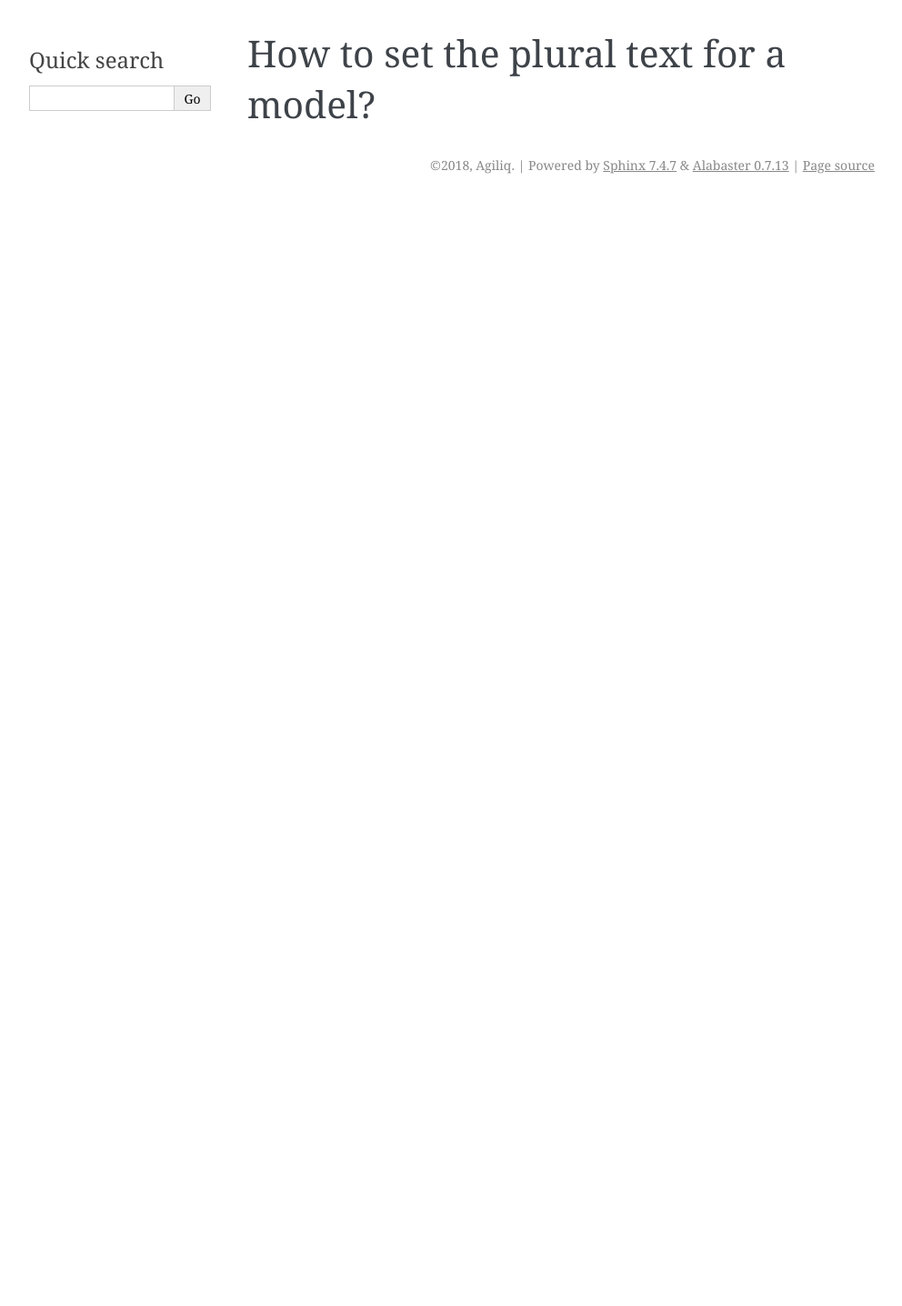
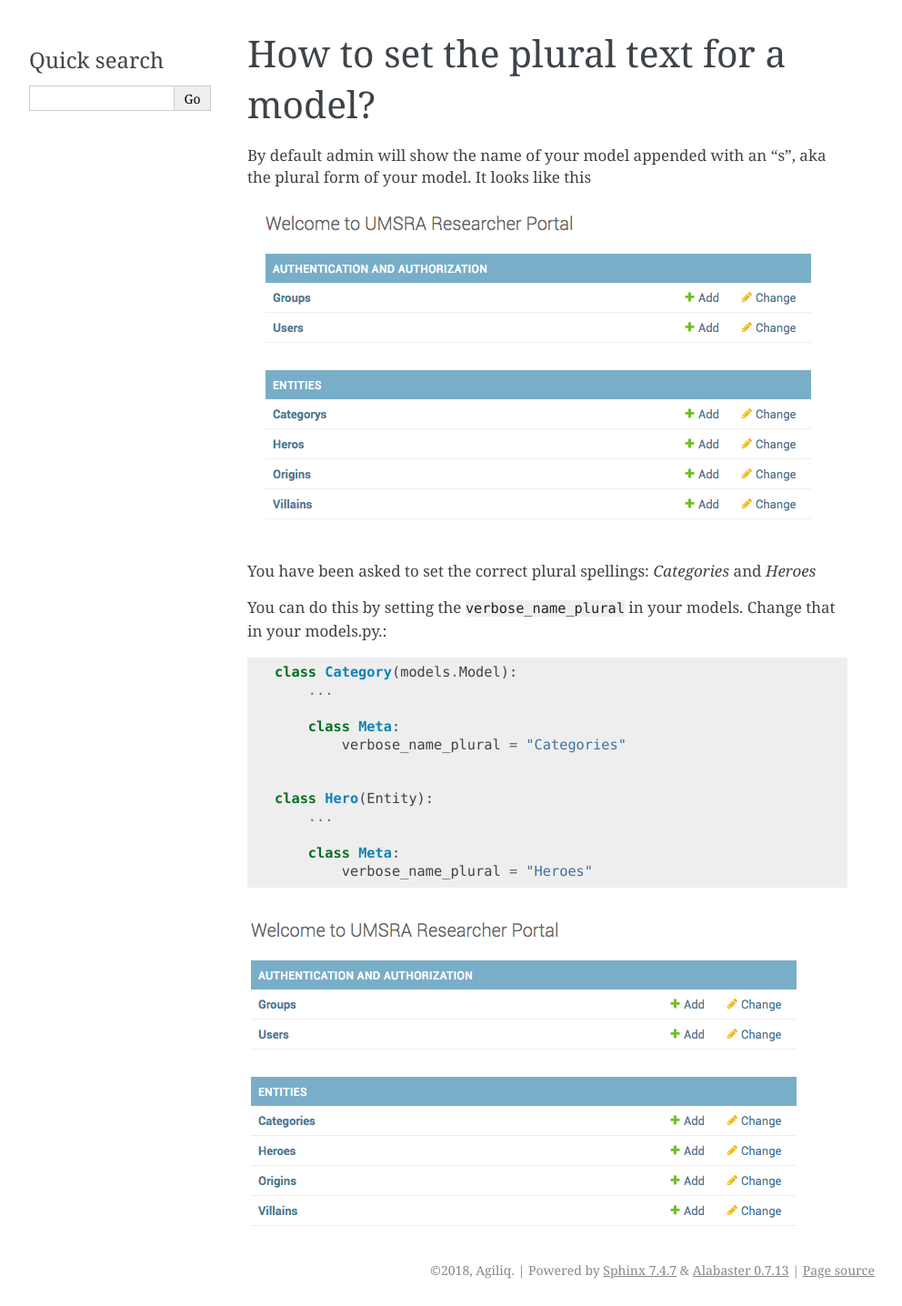
Before and after one commit to agiliq/django-admin-cookbook, a Sphinx documentation site: the page built from docs/plural_text.rst, in a window 1280 px wide. Shown: the whole page at 91% size, without its empty margins (148-1140 px from the left). Built offline with Sphinx 7.4.7, drawn with Linux system fonts in a browser that asks for light colours; before the commit the page ends 900 px from its top, so only the background shows below that.

Commit message:
Chapter 2

```diff
--- a/docs/plural_text.rst
+++ b/docs/plural_text.rst
@@ -1,2 +1,27 @@
 How to set the plural text for a model?
 ===========================================================
+
+By default admin will show the name of your model appended with an "s", aka the plural form of your model. It looks like this
+
+.. image:: images/plural.png
+
+You have been asked to set the correct plural spellings: `Categories` and  `Heroes`
+
+You can do this by setting the :code:`verbose_name_plural` in your models. Change that in your models.py.::
+
+
+    class Category(models.Model):
+        ...
+
+        class Meta:
+            verbose_name_plural = "Categories"
+
+
+    class Hero(Entity):
+        ...
+
+        class Meta:
+            verbose_name_plural = "Heroes"
+
+
+.. image:: images/plural_fixed.png
```
Also changed, not shown: docs/images/plural.png (added), docs/images/plural_fixed.png (added), 1 other file.
